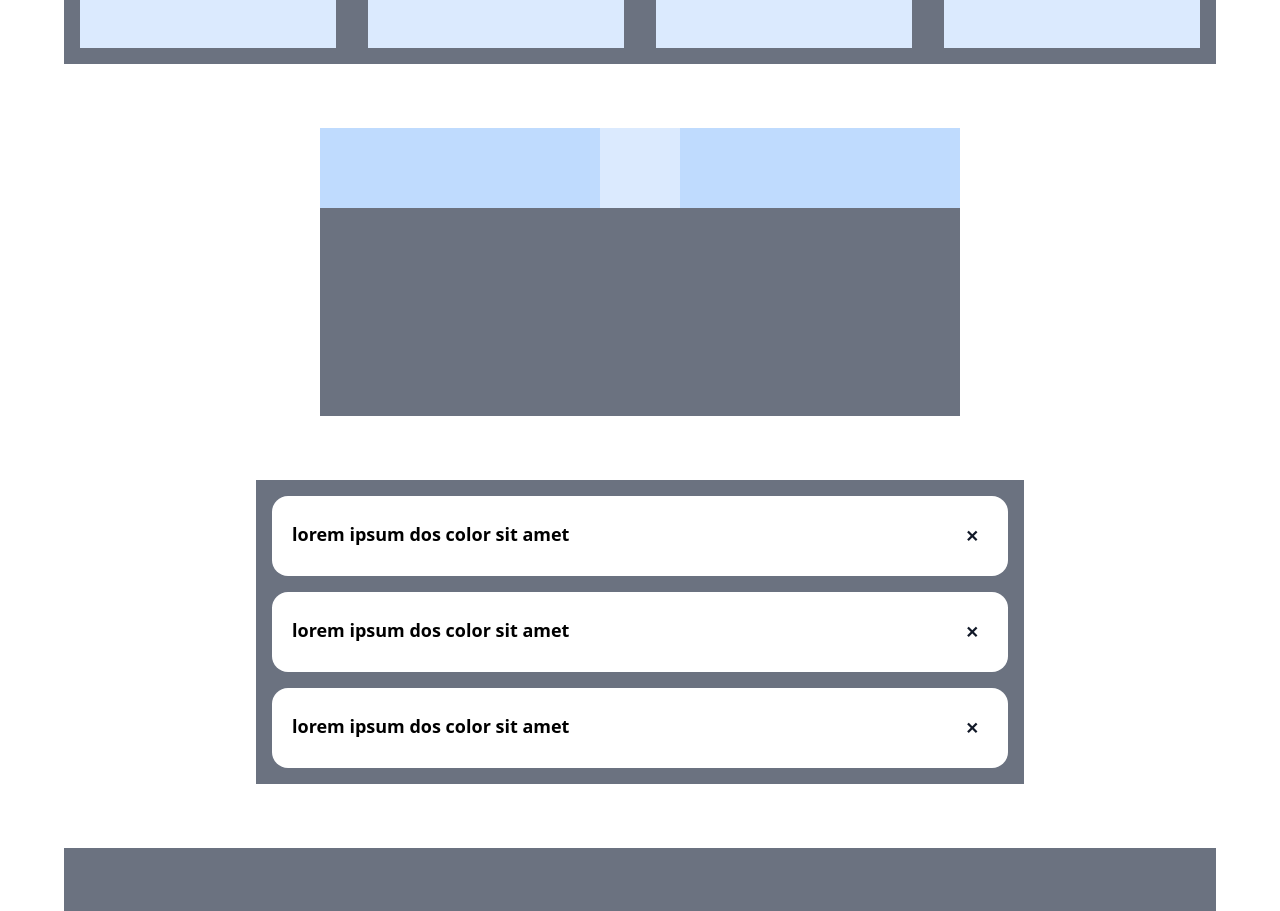
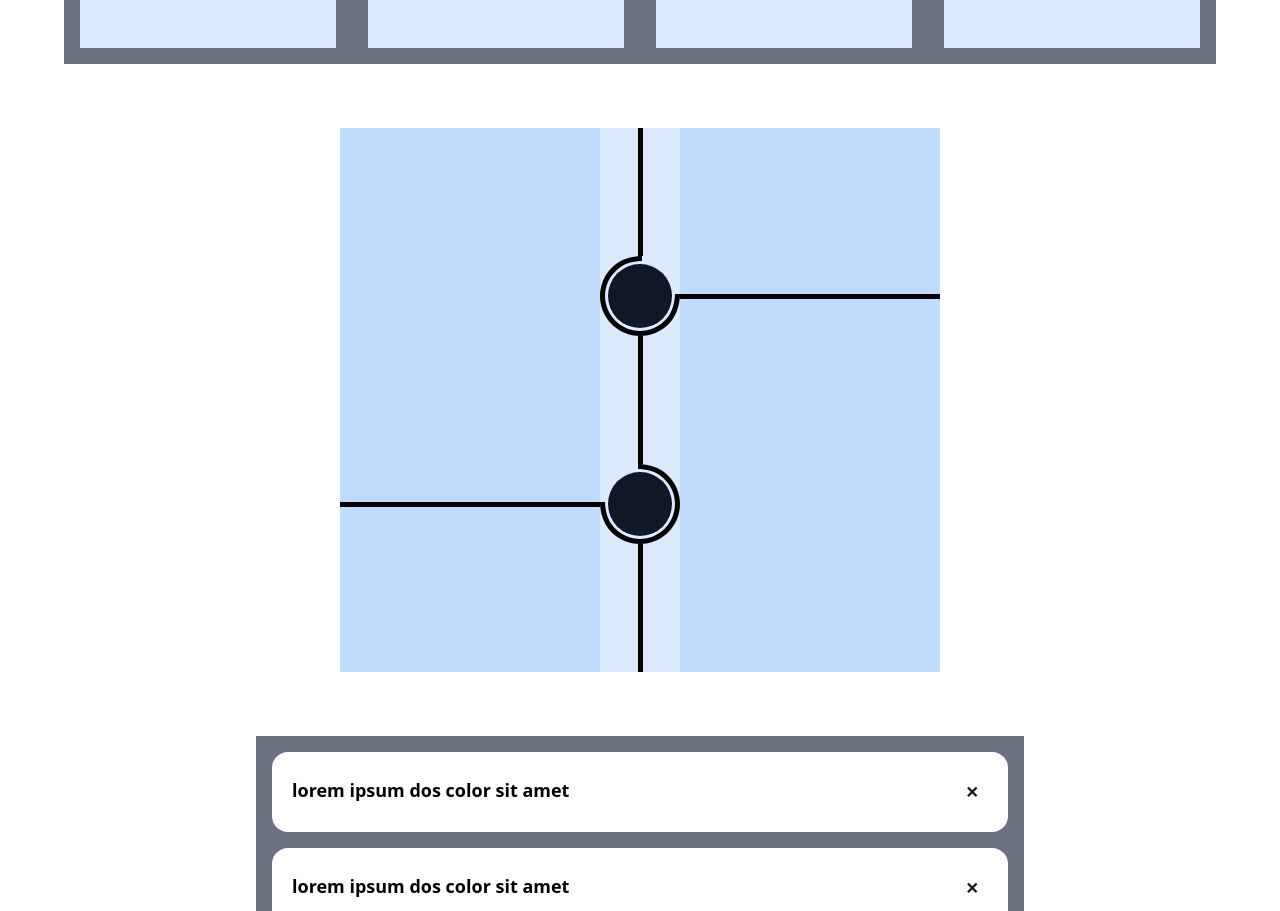
Before and after one commit to akbarmridho/infest-2022, a Next.js app: page / in a window 1280 px wide. Shown: the part 1680-2591 px from the top of the page. Built offline with nearby package versions, Linux system fonts and the light colour scheme.

Commit message:
timeline component

```diff
--- a/components/Card.tsx
+++ b/components/Card.tsx
@@ -1,6 +1,6 @@
 const Card = () => {
     return (
-        <div className="basis-full lg:basis-1/4 p-4">
+        <div className="basis-1/2 lg:basis-1/4 p-4">
             <div className='bg-blue-100 h-48'></div>
         </div>
     )
--- a/components/Timeline.tsx
+++ b/components/Timeline.tsx
@@ -1,11 +1,31 @@
+import TimelineDivider from "./TimelineDivider";
 import TimelineItem from "./TimelineItem";
 
-const Timeline = () => {
+interface Event {
+    name: string,
+    date: string
+}
+
+interface Props {
+    events: Event[]
+}
+
+const Timeline = ({ events } : Props) => {
     return (
         <div className='flex justify-center'>
-            <div className='bg-gray-500 mx-16 my-8 h-72 w-1/2'>
-                <div className="grid grid-cols-[280px_80px_280px]">
-                    <TimelineItem/>
+            <div className='bg-gray-500 mx-16 my-8 w-[600px]'>
+                <div className="grid grid-cols-[260px_80px_260px]">
+                    {
+                        events.map((event, i) => {
+                            return (
+                                <>
+                                    <TimelineDivider />
+                                    <TimelineItem orientation={i % 2 !== 0 ? 'left' : 'right'}/>
+                                </>
+                            )
+                        })
+                    }
+                    <TimelineDivider />
                 </div>
             </div>
         </div>
--- /dev/null
+++ b/components/TimelineDivider.tsx
@@ -0,0 +1,12 @@
+const TimelineDivider = () => {
+    return (<>
+        <div className="bg-blue-200"></div>
+        <div className='w-20 bg-blue-100 flex justify-center'>
+            <div className='h-32 w-[5px] bg-black'></div>
+        </div>
+        <div className="bg-blue-200">
+        </div>
+    </>)
+}
+
+export default TimelineDivider
--- a/components/TimelineItem.tsx
+++ b/components/TimelineItem.tsx
@@ -1,8 +1,22 @@
-const TimelineItem = () => {
+interface Props {
+    orientation: 'left' | 'right'
+}
+
+const TimelineItem = ({orientation} : Props) => {
     return (<>
-        <div className="bg-blue-200"></div>
-        <div className='h-20 w-20 bg-blue-100'></div>
-        <div className="bg-blue-200"></div>
+        <div className="bg-blue-200 flex items-center">
+            { orientation === 'left' && <div className="h-[5px] bg-black w-full"></div>}
+        </div>
+        <div className='h-20 w-20 bg-blue-100 relative'>
+            <div className="h-16 w-16 rounded-full bg-gray-900 absolute left-2 top-2">
+            </div>
+            <svg width="80" height="80" viewBox="0 0 80 80" xmlns="http://www.w3.org/2000/svg" className={`absolute top-0 left-0 fill-black ${orientation === 'left' ? 'flip-x' : ''}`}>
+                <path d="M80 37.9999C80 45.9112 77.6541 55.6448 73.2588 62.2228C68.8635 68.8007 62.6164 73.9276 55.3073 76.9551C47.9983 79.9826 39.9556 80.7748 32.1964 79.2314C24.4371 77.688 17.3098 73.8786 11.7157 68.2845C6.12159 62.6904 2.31197 55.5629 0.768555 47.8036C-0.774859 40.0444 0.0172524 32.0018 3.04475 24.6927C6.07226 17.3837 11.1992 11.1363 17.7771 6.74108C24.3551 2.34582 34.0887 7.35608e-06 41.9999 0V5.04601C35.0867 5.04602 26.3287 7.09573 20.5805 10.9365C14.8323 14.7774 10.3521 20.2366 7.70653 26.6236C5.06093 33.0107 4.36874 40.039 5.71746 46.8194C7.06618 53.5999 10.3952 59.828 15.2837 64.7165C20.1721 69.6049 26.4003 72.9338 33.1808 74.2825C39.9612 75.6313 46.9893 74.9389 53.3764 72.2934C59.7634 69.6478 65.2225 65.1677 69.0633 59.4195C72.9041 53.6714 74.9542 44.9132 74.9542 37.9999H80Z" />
+            </svg>
+        </div>
+        <div className="bg-blue-200 flex items-center">
+            { orientation === 'right' && <div className="h-[5px] bg-black w-full"></div>}
+        </div>
     </>)
 }
 
--- a/pages/index.tsx
+++ b/pages/index.tsx
@@ -8,6 +8,17 @@ import CardDeck from '../components/CardDeck'
 import Timeline from '../components/Timeline'
 import FAQDeck from '../components/FAQDeck'
 import Sponsor from '../components/Sponsor'
+
+const timelines = [
+  {
+      name: 'Event 1',
+      date: '24 Juli 2022'
+  },
+  {
+      name: 'Event 2',
+      date: '30 Juli 2022'
+  }
+]
 
 const Home: NextPage = () => {
   return (
@@ -24,7 +35,7 @@ const Home: NextPage = () => {
         <Theme/>
         <Teaser/>
         <CardDeck />
-        <Timeline />
+        <Timeline events={timelines}/>
         <FAQDeck />
         <Sponsor />
       </div>
--- a/styles/globals.css
+++ b/styles/globals.css
@@ -5,3 +5,7 @@
 ::-webkit-scrollbar {
   display: none;
 }
+
+.flip-x {
+  transform: scale(-1, 1);
+}
```
